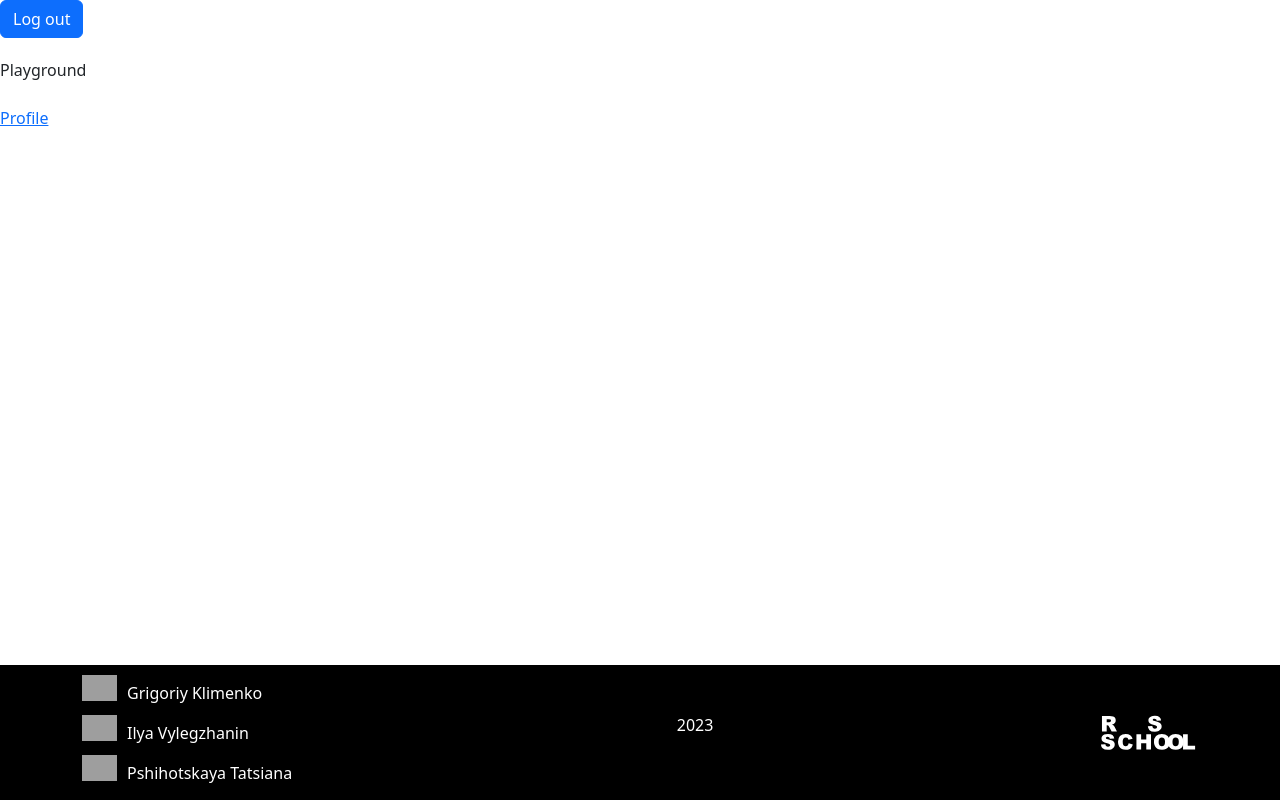
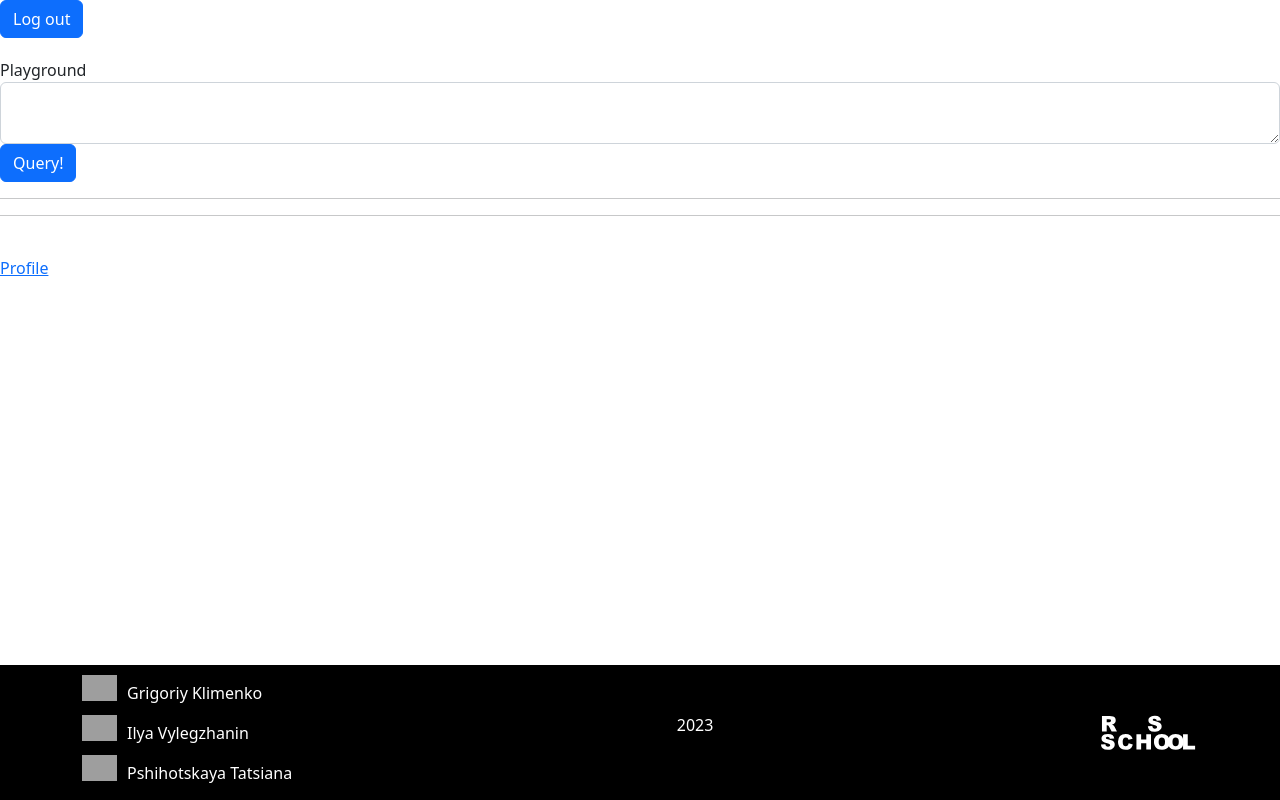
Before and after one commit to GrigoriyKlimenko/graphiql-app, a React (Vite) app in the folder graphiql/: page /playground in a window 1280 px wide. Built offline with nearby package versions, Linux system fonts and the light colour scheme; no server answers; sample sign-in values are in the browser's storage; grey boxes are pictures that could not be loaded.

Commit message:
feat: add apollo

```diff
--- a/graphiql/package.json
+++ b/graphiql/package.json
@@ -12,8 +12,11 @@
     "preview": "vite preview"
   },
   "dependencies": {
+    "@apollo/client": "^3.7.14",
     "bootstrap": "^5.2.3",
     "firebase": "^9.21.0",
+    "graphql": "^16.6.0",
+    "graphql-tag": "^2.12.6",
     "react": "^18.2.0",
     "react-bootstrap": "^2.7.4",
     "react-dom": "^18.2.0",
--- a/graphiql/src/main.tsx
+++ b/graphiql/src/main.tsx
@@ -5,8 +5,19 @@ import './index.css';
 
 import 'bootstrap/dist/css/bootstrap.min.css';
 
+import { ApolloClient, InMemoryCache, ApolloProvider, gql } from '@apollo/client';
+
+// ------------------------------apollo------------------------------
+const client = new ApolloClient({
+  uri: 'https://flyby-router-demo.herokuapp.com/',
+  cache: new InMemoryCache(),
+});
+// ------------------------------apollo------------------------------
+
 ReactDOM.createRoot(document.getElementById('root') as HTMLElement).render(
   <React.StrictMode>
-    <App />
+    <ApolloProvider client={client}>
+      <App />
+    </ApolloProvider>
   </React.StrictMode>
 );
--- a/graphiql/src/pages/Playground.tsx
+++ b/graphiql/src/pages/Playground.tsx
@@ -1,12 +1,55 @@
-import React from 'react';
+import React, { RefObject, useRef, useState } from 'react';
 import { Link } from 'react-router-dom';
+import { useQuery, gql, DocumentNode, useLazyQuery } from '@apollo/client';
+import { Button, Form } from 'react-bootstrap';
+
+const GET_LOCATIONS = gql`
+  query GetLocations {
+    locations {
+      id
+      name
+      description
+      photo
+    }
+  }
+`;
 
 export default function Playground() {
+  const inputRef = useRef<HTMLTextAreaElement>(null);
+  const [currentQuery, setCurrentQuery] = useState<DocumentNode>(GET_LOCATIONS);
+  const [queryError, setQueryError] = useState<Error | null>(null);
+  const [getDog, { loading, error, data }] = useLazyQuery(currentQuery as DocumentNode);
+
+  const handleQuery = (inputData: string) => {
+    setQueryError(null);
+    const inputVal = (inputRef as RefObject<HTMLTextAreaElement>).current?.value;
+    if (!inputVal) {
+      console.log('Provide a query');
+      return;
+    }
+    try {
+      const get = gql`
+        ${inputData}
+      `;
+      setCurrentQuery(get);
+      getDog();
+    } catch (error) {
+      setQueryError(error as Error);
+    }
+  };
+  console.log(data);
+
   return (
-    <>
+    <div>
       <div>Playground</div>
+      <Form.Control as="textarea" ref={inputRef} />
+      <Button onClick={() => handleQuery(inputRef.current?.value as string)}>Query!</Button>
+      <hr />
+      {queryError && JSON.stringify(queryError.message)}
+      {data && !queryError && JSON.stringify(data?.locations, null, 2)}
+      <hr />
       <br />
       <Link to="/dashboard">Profile</Link>
-    </>
+    </div>
   );
 }
```
Also changed, not shown: 1 other file (tests, documents, lock files or other folders).
